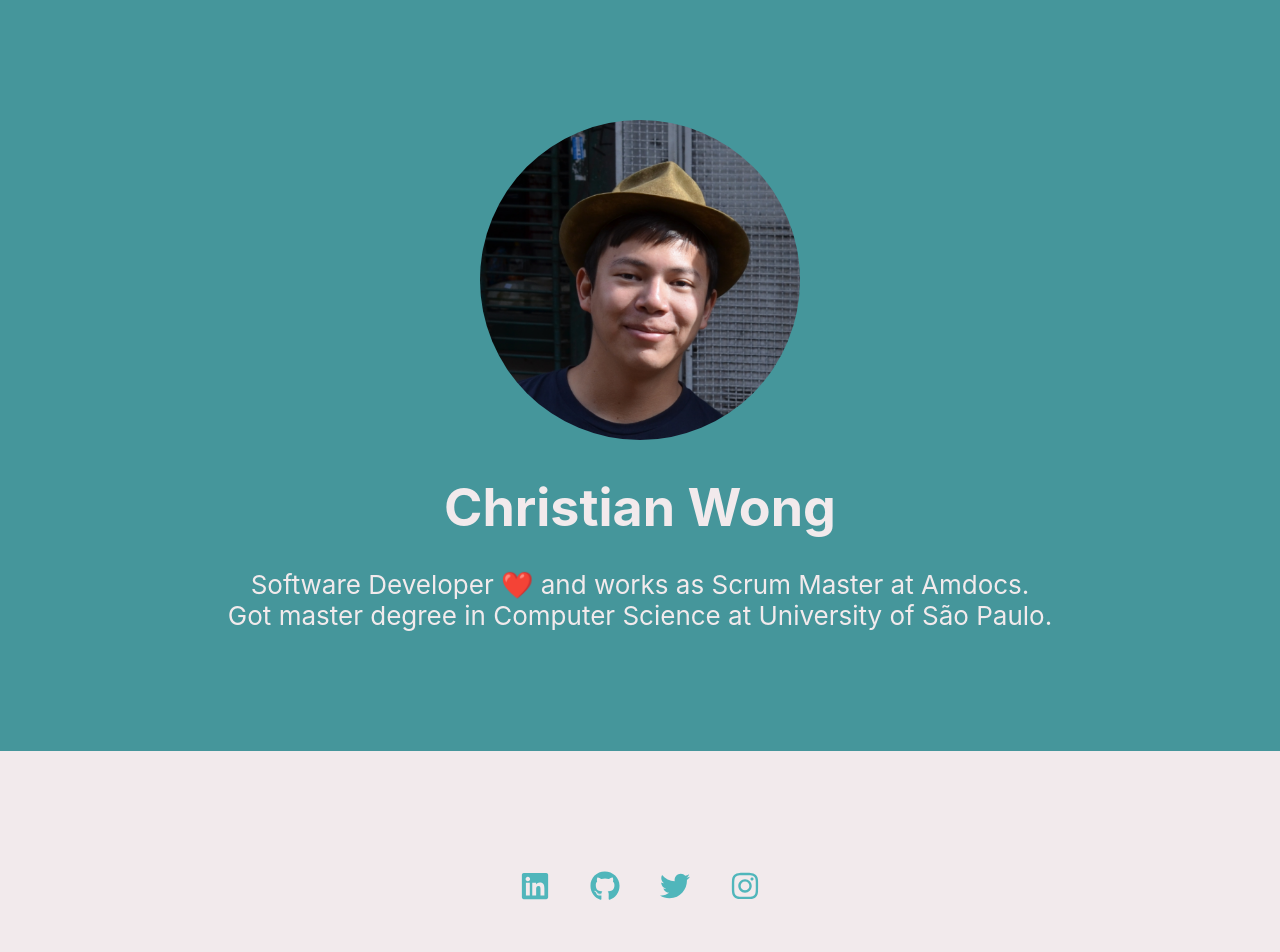
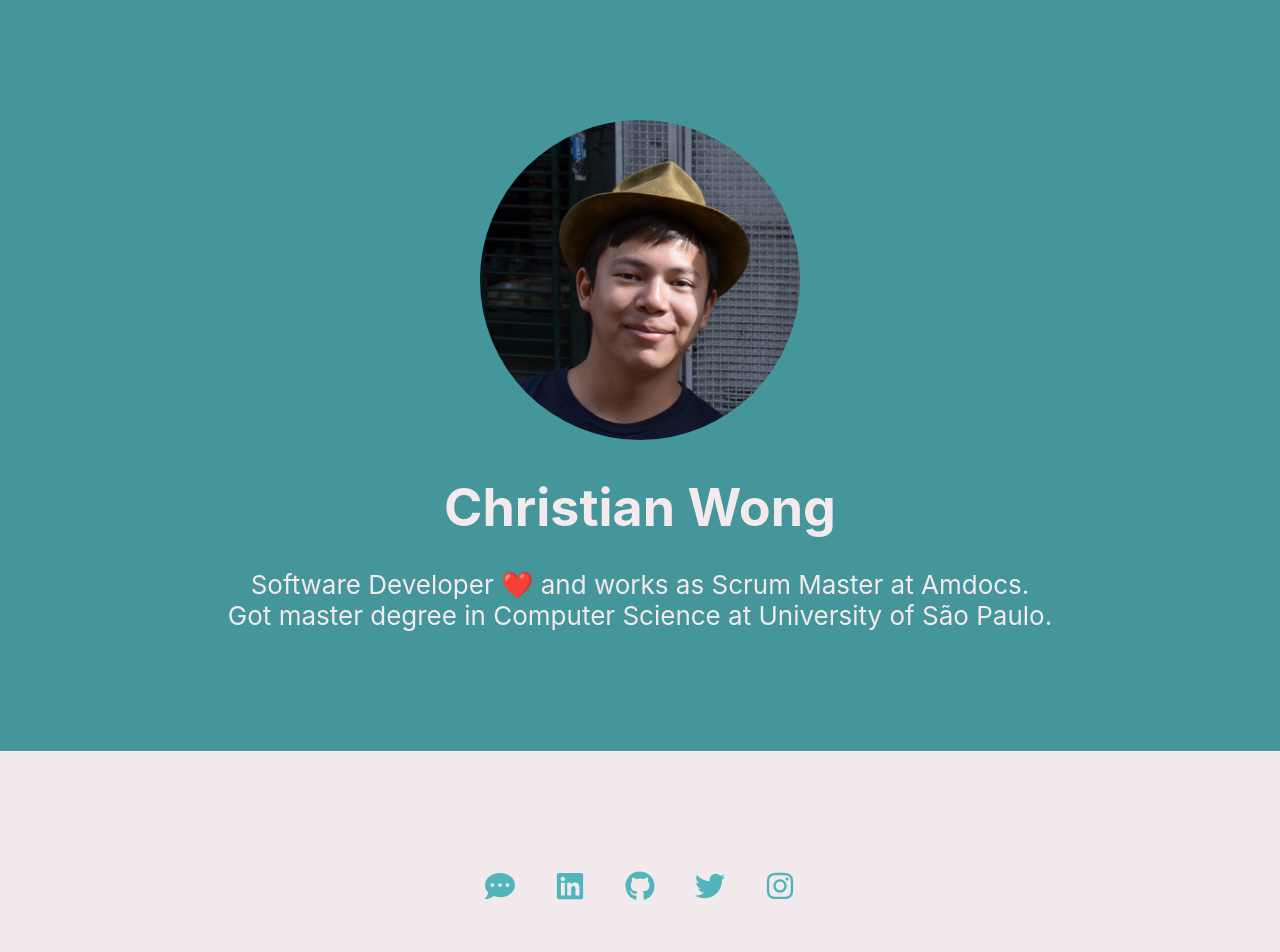
Before and after one commit to christianwong/christianwong.dev, a React (Create React App) app: page / in a window 1280 px wide. Shown: the top 952 px of the page. Built offline with nearby package versions, Linux system fonts and the light colour scheme.

Commit message:
Adding link to the blog.

```diff
--- a/src/components/Contact/index.tsx
+++ b/src/components/Contact/index.tsx
@@ -1,11 +1,21 @@
 import React from 'react';
-import { FaLinkedin, FaGithub, FaTwitter, FaInstagram } from 'react-icons/fa';
+import {
+  FaLinkedin,
+  FaGithub,
+  FaTwitter,
+  FaInstagram,
+  FaCommentDots,
+} from 'react-icons/fa';
 
 import { ExternalLink } from './styles';
 
 const Contact: React.FC = () => {
   return (
     <>
+      <ExternalLink href="https://christianwong.blog" rel="noopener noreferrer">
+        <FaCommentDots size={30} />
+      </ExternalLink>
+
       <ExternalLink
         href="https://www.linkedin.com/in/christian-wong/"
         target="_blank"
```
